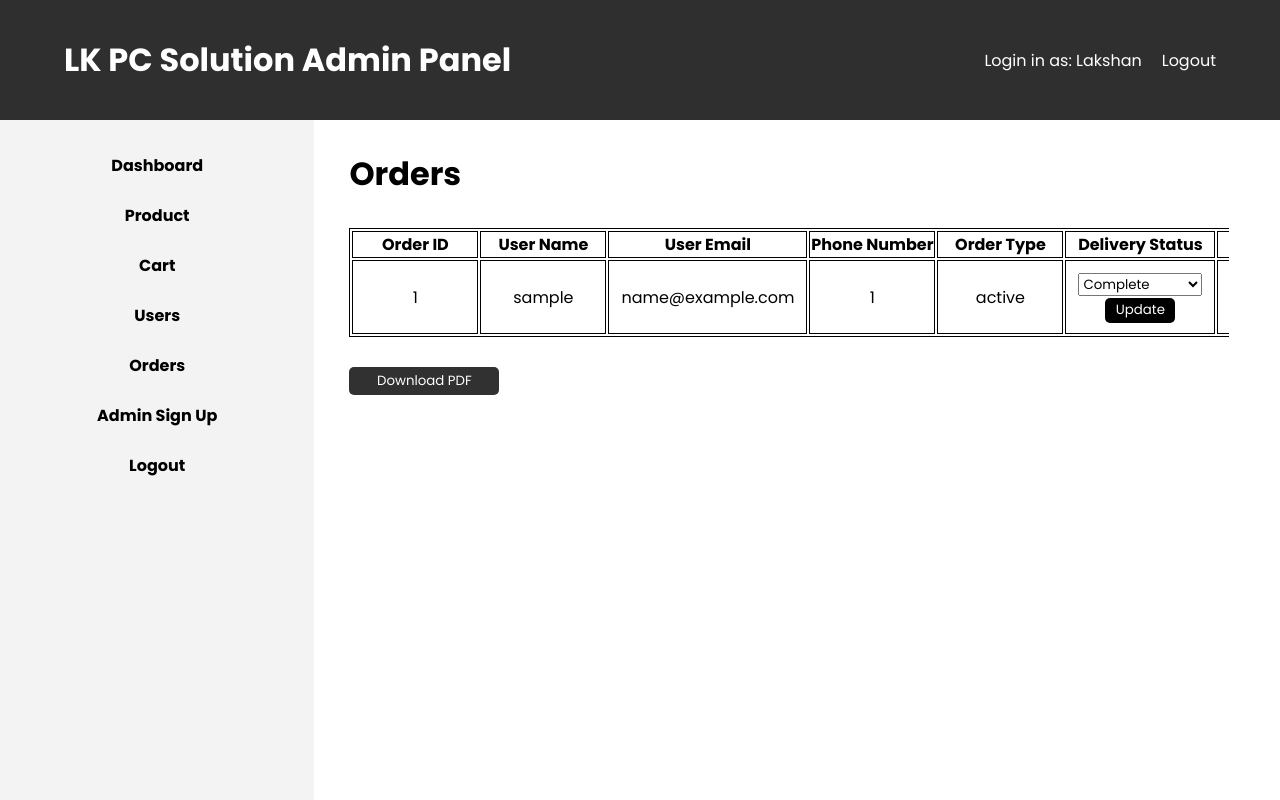
After one commit to Lakshan-Dananjana/LK-PC-Solution, a PHP site: page /phpmailer/adminpages/adminOrder.php in a window 1280 px wide. The commit adds this page. Run offline with PHP 8.4, Linux system fonts and the light colour scheme; a user stored in the database is signed in; tables that the repository leaves empty hold one stand-in row (values such as "Sample post"); grey boxes marked "Sample" are stand-in pictures.

Commit message:
Eighth Commit

```diff
--- a/adminpages/adminCart.php
+++ b/adminpages/adminCart.php
@@ -57,6 +57,7 @@
                 <a href="adminProduct.php">Product</a>
                 <a href="adminCart.php">Cart</a>
                 <a href="adminUser.php">Users</a>
+                <a href="adminOrder.php">Orders</a>
                 <a href="adminRegistration.php">Admin Sign Up</a>
                 <a href="../include/logout.inc.php">Logout</a>
             </div>
--- a/adminpages/adminHome.php
+++ b/adminpages/adminHome.php
@@ -65,6 +65,7 @@
                 <a href="adminProduct.php">Product</a>
                 <a href="adminCart.php">Cart</a>
                 <a href="adminUser.php">Users</a>
+                <a href="adminOrder.php">Orders</a>
                 <a href="adminRegistration.php">Admin Sign Up</a>
                 <a href="../include/logout.inc.php">Logout</a>
             </div>
--- /dev/null
+++ b/adminpages/adminOrder.php
@@ -0,0 +1,152 @@
+<?php
+    include '../include/dbh.inc.php';
+    include '../include/function.inc.php';
+    require_once __DIR__ . '/vendor/autoload.php'; // Ensure TCPDF is autoloaded
+
+    session_start();
+    if(!isset($_SESSION['user_name'])){
+        echo '<script>window.location.href = "../index.php";</script>';
+    }
+
+    if (isset($_POST['pdfDownload'])) {
+        $table_data = $_POST['table_data']; // Get table HTML from form
+
+        // Check if TCPDF class exists
+        if (!class_exists('TCPDF')) {
+            die("TCPDF is not installed properly. Run 'composer require tecnickcom/tcpdf'");
+        }
+
+        // Create new PDF document
+        $pdf = new TCPDF('L', 'mm', 'A4', true, 'UTF-8', false);
+
+        // Set document properties
+        $pdf->SetCreator('LK PC Solution');
+        $pdf->SetAuthor($_SESSION['user_name']);
+        $pdf->SetTitle('Orders PDF Export');
+        $pdf->SetMargins(10, 10, 10);
+        $pdf->AddPage();
+
+        // Convert HTML table to PDF
+        $pdf->writeHTML('<h2>Orders List</h2>' . $table_data, true, false, true, false, '');
+
+        // Output the PDF (Download)
+        $pdf->Output('OrderDetails.pdf', 'D');
+    }
+
+    if (isset($_POST['updateBtn'])) {
+        $orderId = $_POST['orderId'];
+        $deliveryStatus = $_POST['deliveryStatus'];
+        $UserEmail = $_POST['userEmail'];
+
+        $sql = "UPDATE orders SET deliveryStatus='$deliveryStatus' WHERE id='$orderId' AND userEmail ='$UserEmail'";
+        mysqli_query($conn, $sql);
+        header("Location: adminOrder.php");
+        exit();
+    }
+?>
+<!DOCTYPE html>
+<html lang="en">
+<head>
+    <meta charset="UTF-8">
+    <meta name="viewport" content="width=device-width, initial-scale=1.0">
+    <title>Admin Cart Page Dashboard|LK PC Solution|Dambulla</title>
+    <link rel="stylesheet" href="css/style.css">
+    <link rel="shortcut icon" href="../image/LK PC Solution.png" type="image/x-icon">
+</head>
+<body>
+    <div class="container_admin">
+        <div class="header">
+            <h1>LK PC Solution Admin Panel</h1>
+            <div class="userInfo">
+                <p>Login in as: <?php  echo $_SESSION['user_name'];?></p>
+                <a href="../include/logout.inc.php">Logout</a>
+            </div>
+        </div>
+        <div class="body">
+            <div class="sidebar">
+                <a href="adminHome.php">Dashboard</a>
+                <a href="adminProduct.php">Product</a>
+                <a href="adminCart.php">Cart</a>
+                <a href="adminUser.php">Users</a>
+                <a href="adminOrder.php">Orders</a>
+                <a href="adminRegistration.php">Admin Sign Up</a>
+                <a href="../include/logout.inc.php">Logout</a>
+            </div>
+            <div class="content">
+                <h1>Orders</h1>
+                <div class="productTable">
+                    <table border="1" id="tableToExport">
+                        <thead>
+                            <tr>
+                                <th>Order ID</th>
+                                <th>User Name</th>
+                                <th>User Email</th>
+                                <th>Phone Number</th>
+                                <th>Order Type</th>
+                                <th>Delivery Status</th>
+                                <th>Order Image</th>
+                                <th>Order Name</th>
+                                <th>Order Price</th>
+                                <th>Order Quantity</th>
+                                <th>Total Price</th>
+                            </tr>
+                        </thead>
+                        <tbody>
+                            <?php
+                                $sql = "SELECT * FROM orders";
+                                $result = mysqli_query($conn, $sql);
+                                while($row = mysqli_fetch_assoc($result)){
+                                    $orderId = $row['id'];
+                                    $orderImage = $row['orderImage'];
+                                    $orderName = $row['orderName'];
+                                    $orderPrice = $row['orderPrice'];
+                                    $orderQuantity = $row['orderQuantity'];
+                                    $orderType = $row['orderStatus'];
+                                    $deliveryStatus = $row['deliveryStatus'];
+                                    $totalPrice = $row['totalPrice'];
+                                    $userEmail = $row['userEmail'];
+                                    $userName =$row['UserName'];
+                                    $phoneNumber = $row['userPhoneNumber'];
+
+                            ?>
+                            <tr>
+                                <td><?php echo $orderId;?></td>
+                                <td><?php echo $userName;?></td>
+                                <td><?php echo $userEmail;?></td>
+                                <td><?php echo $phoneNumber;?></td>
+                                <td><?php echo $orderType;?></td>
+                                <td>
+                                    <form action="" method="post">
+                                        <select name="deliveryStatus" id="deliveryStatus">
+                                            <option value="">Select A Option</option>
+                                            <option value="Pending..." <?php echo ($deliveryStatus == "Pending...") ? "selected" : ""; ?>>Pending...</option>
+                                            <option value="Delivered" <?php echo ($deliveryStatus == "Delivered") ? "selected" : ""; ?>>Delivered</option>
+                                            <option value="Complete" <?php echo ($deliveryStatus == "Complete") ? "selected" : ""; ?>>Complete</option>
+                                        </select>
+                                        <input type="hidden" name="orderId" value="<?php echo $orderId;?>">
+                                        <input type="hidden" name="userEmail" value="<?php echo $userEmail;?>">
+                                        <button type="submit" name="updateBtn">Update</button>
+                                    </form>
+                                </td>
+                                <td><img src="../productItem/<?php echo $orderImage;?>" alt="" class="tableImage"></td>
+                                <td><?php echo $orderName;?></td>
+                                <td><?php echo $orderPrice;?></td>
+                                <td><?php echo $orderQuantity;?></td>
+                                <td><?php echo $totalPrice;?></td>
+                            </tr>
+                            <?php
+                                 }
+                            ?>
+                        </tbody>
+                    </table>
+                </div>
+                <form method="post" action="">
+                    <input type="hidden" name="table_data" id="table_data">
+                    <button type="submit" onclick="saveTableData()" name="pdfDownload" class="downloadbtn">Download PDF</button>
+                </form>
+            </div>
+        </div>
+    </div>
+    <script src="js/admincart.js"></script>
+</body>
+</html>
--- a/adminpages/adminProduct.php
+++ b/adminpages/adminProduct.php
@@ -104,6 +104,7 @@
                 <a href="adminProduct.php">Product</a>
                 <a href="adminCart.php">Cart</a>
                 <a href="adminUser.php">Users</a>
+                <a href="adminOrder.php">Orders</a>
                 <a href="adminRegistration.php">Admin Sign Up</a>
                 <a href="../include/logout.inc.php">Logout</a>
             </div>
--- a/adminpages/adminUser.php
+++ b/adminpages/adminUser.php
@@ -56,6 +56,7 @@
                 <a href="adminProduct.php">Product</a>
                 <a href="adminCart.php">Cart</a>
                 <a href="adminUser.php">Users</a>
+                <a href="adminOrder.php">Orders</a>
                 <a href="adminRegistration.php">Admin Sign Up</a>
                 <a href="../include/logout.inc.php">Logout</a>
             </div>
```
Also changed, not shown: project.sql (+32 -8 lines).
